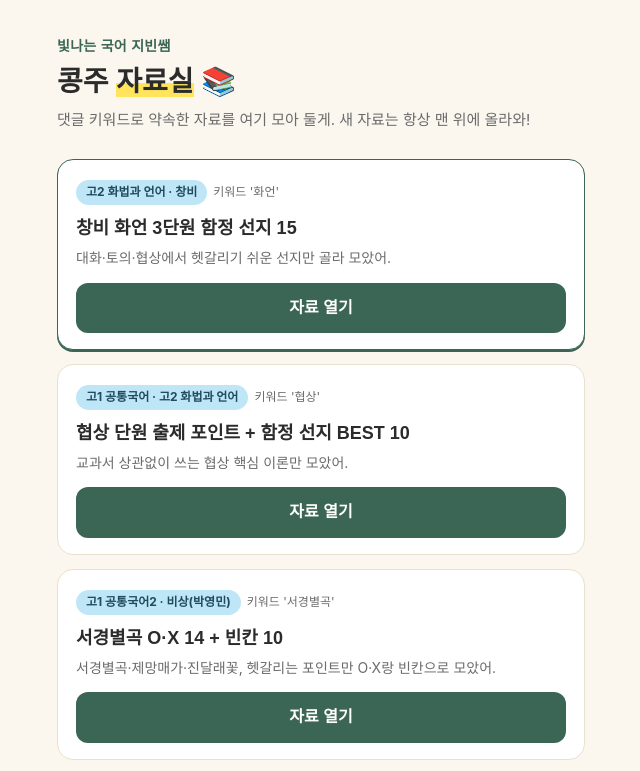
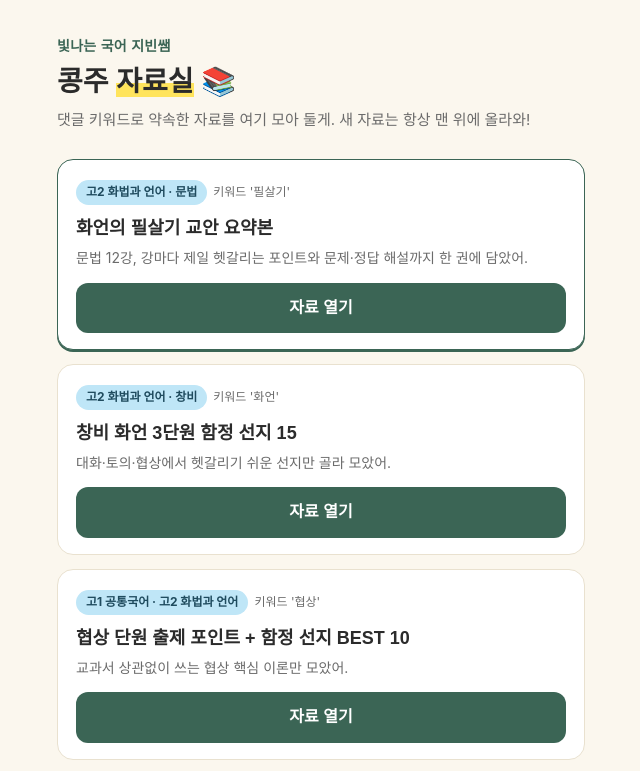
Before and after one commit to 0725jibin-rgb/jibin-insta-media, a plain HTML site: page index.html in a window 1280 px wide. Shown: the top 771 px of the page, without its empty margins (319-959 px from the left). Drawn offline with Linux system fonts and the light colour scheme; a web font is replaced by a local one.

Commit message:
자료실: 화언의 필살기 교안 요약본 카드 (키워드 '필살기')
Co-Authored-By: Claude Opus 5.5 <noreply@anthropic.com>
Claude-Session: https://claude.ai/code/session_01XipvLhGrqwftHhbJGJZpoM

```diff
--- a/index.html
+++ b/index.html
@@ -38,6 +38,13 @@ h1 mark{background:linear-gradient(transparent 55%,var(--yellow) 55%);color:inhe
   <p class="lead">댓글 키워드로 약속한 자료를 여기 모아 둘게. 새 자료는 항상 맨 위에 올라와!</p>
 
   <div class="item new">
+    <span class="tag">고2 화법과 언어 · 문법</span><span class="kw">키워드 '필살기'</span>
+    <h2>화언의 필살기 교안 요약본</h2>
+    <p>문법 12강, 강마다 제일 헷갈리는 포인트와 문제·정답 해설까지 한 권에 담았어.</p>
+    <a class="btn" href="dm/pilsalgi_summary.pdf">자료 열기</a>
+  </div>
+
+  <div class="item">
     <span class="tag">고2 화법과 언어 · 창비</span><span class="kw">키워드 '화언'</span>
     <h2>창비 화언 3단원 함정 선지 15</h2>
     <p>대화·토의·협상에서 헷갈리기 쉬운 선지만 골라 모았어.</p>
```
Also changed, not shown: 1 other file.
